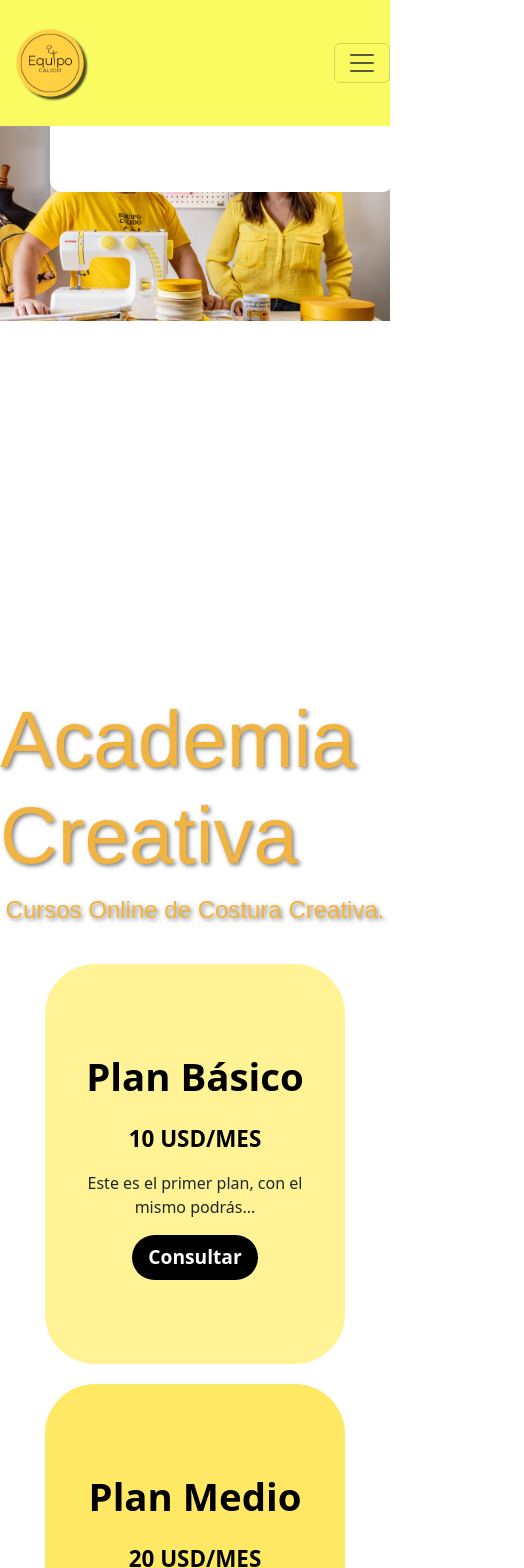
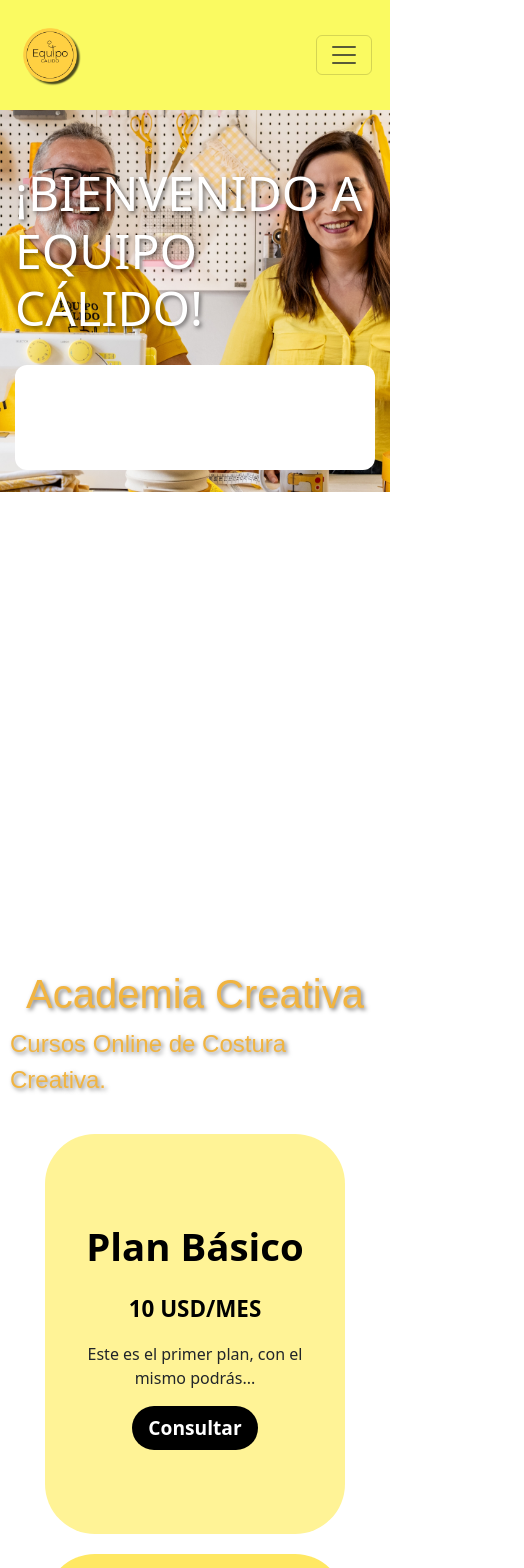
Before and after one commit to tiagou0/Equipo-Calido, a React (Vite) app in the folder equipocalido/: page / in a window 390 px wide. Shown: the top 1568 px of the page, 524 px wide, since content can reach past the window. Built offline with nearby package versions, Linux system fonts and the light colour scheme; a web font is replaced by a local one.

Commit message:
Responsive Design Done

```diff
--- a/equipocalido/src/assets/style.css
+++ b/equipocalido/src/assets/style.css
@@ -1,7 +1,11 @@
+/* Estilos base para el contenedor root */
 #root {
   margin: 0 !important;
   padding: 0 !important;
   box-sizing: border-box !important;
+  width: 100% !important;
+  overflow-x: hidden !important;
+  /* Previene scroll horizontal */
 }
 
 .imgFooter {
@@ -24,15 +28,14 @@
 
 .inicio-imagen {
   width: 100% !important;
-  /* Cambiado de 70% a 100% */
   height: 100% !important;
-  /* Añadido para cubrir todo el contenedor */
   object-fit: cover !important;
 }
 
 .navbarEC {
   background-color: #FAFA61;
   padding: 0.5rem 1rem;
+  width: 100%;
 }
 
 .navItem {
@@ -96,6 +99,75 @@
 
 /* Res para moviless */
 @media (max-width: 991px) {
+
+  /* Ajustes generales para contenedores principales */
+  .containerServices,
+  .containerServicesTitle,
+  .linkViewContainer,
+  .containerLinksTitle {
+    width: 100% !important;
+    max-width: 100% !important;
+    margin-left: 0 !important;
+    margin-right: 0 !important;
+    padding-left: 10px !important;
+    padding-right: 10px !important;
+    box-sizing: border-box !important;
+    overflow-x: hidden !important;
+    display: flex !important;
+    flex-direction: column !important;
+    align-items: center !important;
+    justify-content: center !important;
+  }
+
+  .containerAbout img {
+    margin-top: 40px;
+  }
+
+  .sentenceContainer {
+    margin-top: -60px !important;
+  }
+
+  .imgFooter {
+    width: 100vw !important;
+    height: 200px !important;
+    padding: 0 !important;
+    margin-left: calc(-50vw + 50%) !important;
+    margin-right: calc(-50vw + 50%) !important;
+  }
+
+  .imgFooter img {
+    width: 100% !important;
+    height: 200px !important;
+    object-fit: cover !important;
+  }
+
+  .inicio-container {
+    height: fit-content !important;
+  }
+
+  .inicio-imagen-container img {
+    width: 100% !important;
+    max-width: 100% !important;
+    aspect-ratio: 3/3 !important;
+  }
+
+  .text-rotate {
+    font-size: 1.7rem !important;
+  }
+
+  .inicio-imagen-container {
+    width: 100% !important;
+    max-width: 100% !important;
+    aspect-ratio: 3/4 !important;
+  }
+
+  /* Ajustes específicos para el navbar */
+  .navbarEC {
+    width: 100% !important;
+    /* Cambiado de 80% a 100% */
+    padding: 10px !important;
+  }
+
   .navItem {
     text-align: center;
     padding: 10px 0;
@@ -115,6 +187,69 @@
     background-color: #FAFA61;
     padding: 10px;
     border-radius: 0 0 8px 8px;
+    width: 100%;
+    /* Asegurar que ocupe todo el ancho */
+    margin: 0;
+    /* Eliminar márgenes */
+    position: absolute;
+    /* Posicionamiento absoluto */
+    left: 0;
+    /* Alinear a la izquierda */
+    top: 100%;
+    /* Colocar debajo del navbar */
+  }
+
+  .navbar-toggler {
+    margin-right: 0.5rem;
+    /* Dar espacio al botón de menú */
+  }
+
+  .navbar-brand img {
+    width: 80px;
+    /* Reducir tamaño del logo en móviles */
+    height: auto;
+  }
+
+  /* Ajustes para el contenedor de links */
+  .linkViewContainer {
+    flex-direction: column !important;
+    height: auto !important;
+    gap: 20px !important;
+  }
+
+  /* Ajustes para títulos */
+  .h2containerServices {
+    font-size: 40px !important;
+    /* Reducir tamaño en móviles */
+    text-align: center !important;
+    width: 100% !important;
+  }
+
+  /* Ajustes para la imagen de inicio */
+  .inicio-imagen {
+    width: 100% !important;
+    height: auto !important;
+  }
+
+  /* Ajustes para el texto de inicio */
+  .inicio-texto {
+    padding-left: 15px !important;
+    padding-right: 15px !important;
+    width: 100% !important;
+    box-sizing: border-box !important;
+  }
+
+  /* Ajustes para el contenedor About */
+  .containerAbout {
+    flex-direction: column !important;
+    height: auto !important;
+    padding: 20px 15px !important;
+  }
+
+  .containerAbout img {
+    width: 80% !important;
+    /* Ajustar tamaño de imagen en móviles */
+    margin-bottom: 20px !important;
   }
 }
 
@@ -259,6 +394,7 @@
   justify-content: center;
   align-items: center;
 }
+
 .linkContainer:hover {
   transform: scale(1.10);
   transition: transform 0.3s ease;
@@ -305,9 +441,11 @@
   0% {
     transform: translateY(0);
   }
+
   50% {
     transform: translateY(-10px);
   }
+
   100% {
     transform: translateY(0);
   }
```
Also changed, not shown: equipocalido/src/assets/imgs/bginicioMobile.jpg (added). Lines whose indentation alone changed are shown as unchanged.
